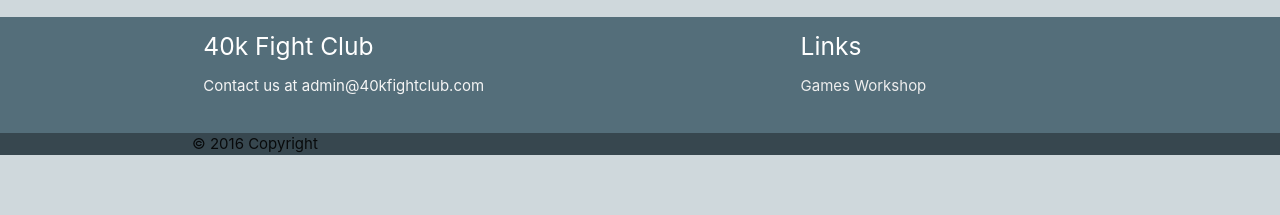
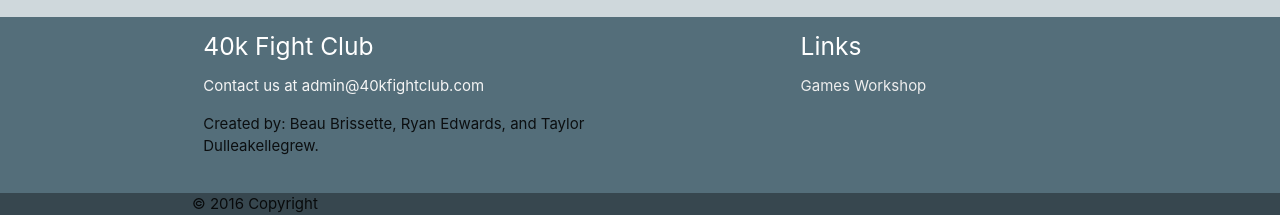
Before and after one commit to bbrissette96/40kFightClub, a website: page index.html in a window 1280 px wide. Shown: the part 678-893 px from the top of the page. Before the commit the page ends 833 px from the top, so only its background shows below. Drawn offline with nearby package versions, Linux system fonts and the light colour scheme; some packages are replaced by stand-ins of ours.

Commit message:
Update index.html

```diff
--- a/index.html
+++ b/index.html
@@ -84,7 +84,8 @@
         <div class="row">
             <div class="col l6 s12">
                 <h5 class="white-text">40k Fight Club</h5>
-                <p class="grey-text text-lighten-4">Contact us at admin@40kfightclub.com</p>
+                <p class="grey-text text-lighten-4">Contact us at admin@40kfightclub.com<br/></p>
+                <p>Created by: Beau Brissette, Ryan Edwards, and Taylor Dulleakellegrew.</p>
             </div>
             <div class="col l4 offset-l2 s12">
                 <h5 class="white-text">Links</h5>
```
